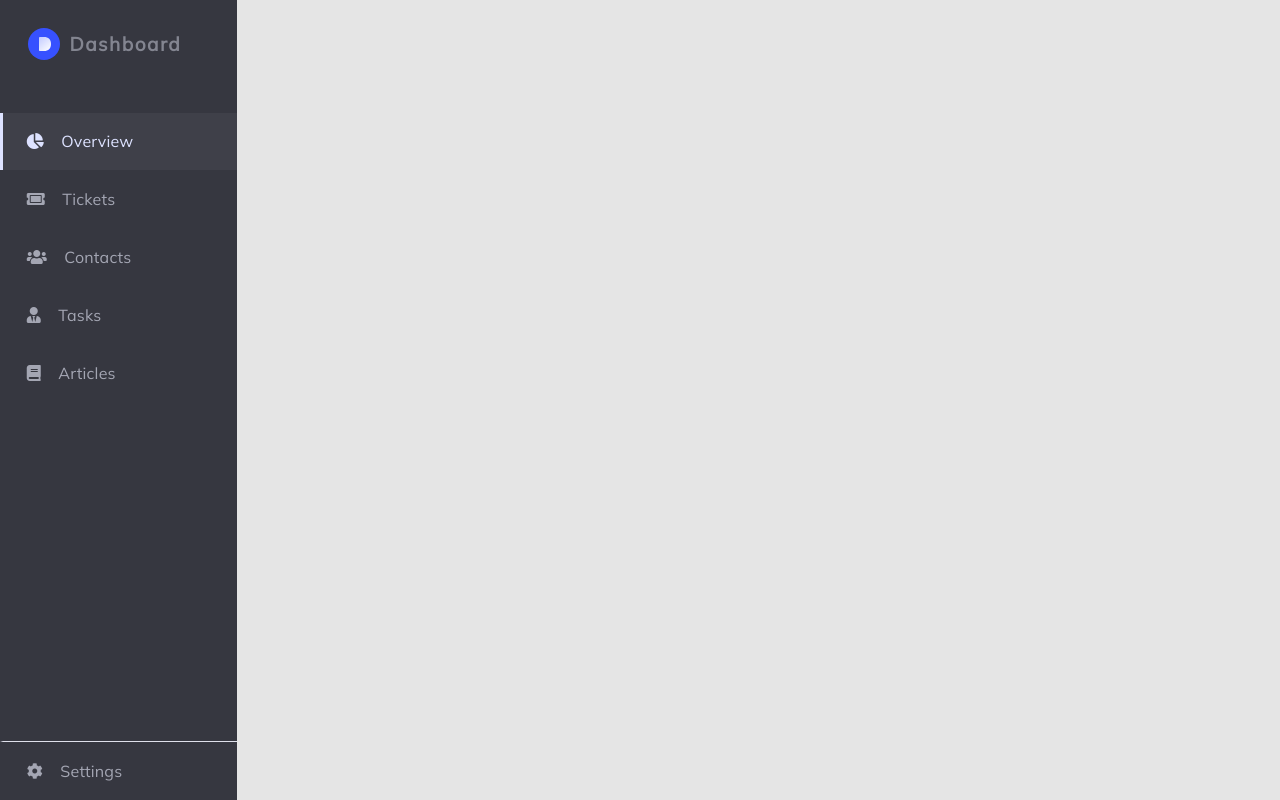
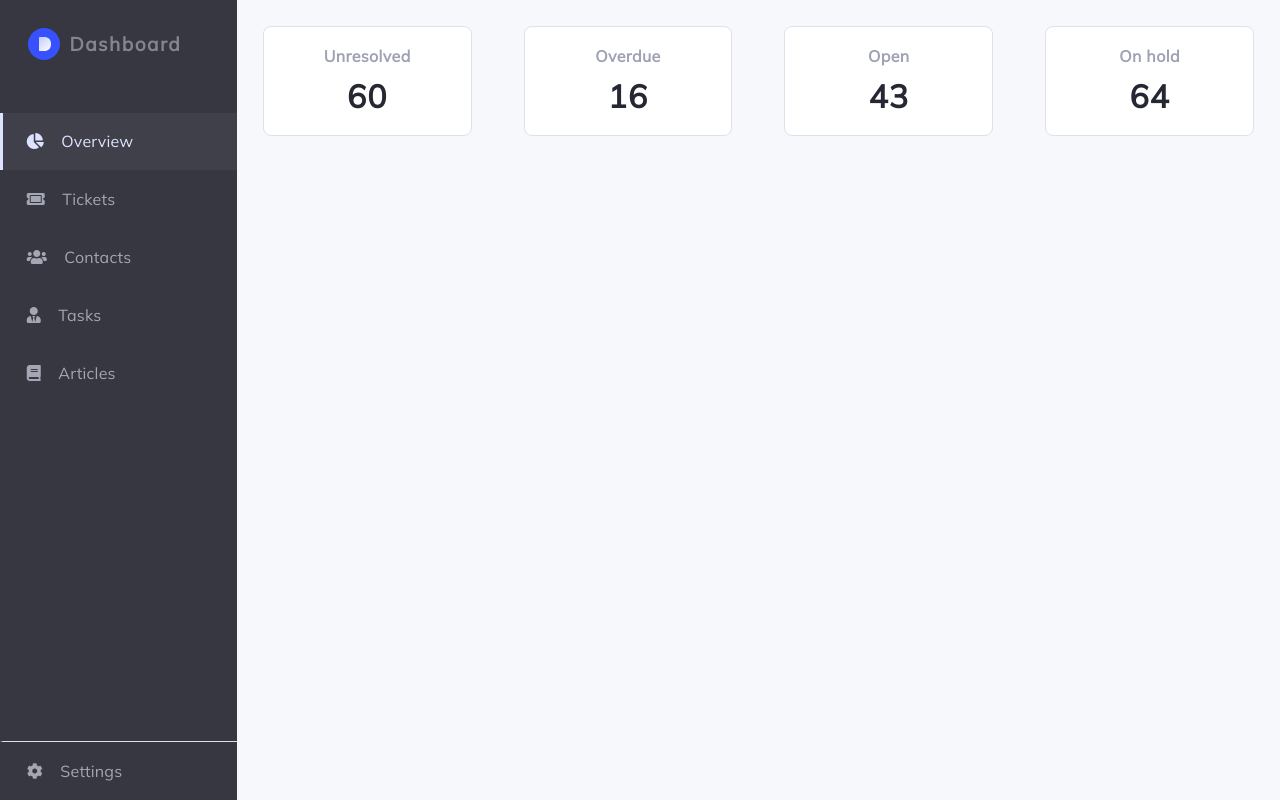
Before and after one commit to 19username95/dashboard_ui, a website: page app/index.html in a window 1280 px wide. Drawn offline with nearby package versions, Linux system fonts and the light colour scheme.

Commit message:
add cards

```diff
--- a/app/index.html
+++ b/app/index.html
@@ -66,6 +66,8 @@
 
   <section id="overview-page" class="content__page content__page_active">
 
+    <section class="summary__cards"></section>
+
   </section>
 
   <section id="tickets-page" class="content__page ">
--- a/app/js/app.js
+++ b/app/js/app.js
@@ -1,6 +1,10 @@
 $( document ).ready(function() {
+  fetch('/mocks/summary.json')
+    .then(res => res.json())
+    .then(renderSummary);
 });
 
+// menu logic
 $('.menu__tabs .menu__tab').on('click', function (e) {
   e.preventDefault();
   $(this).siblings().removeClass('menu__tab_active');
@@ -9,3 +13,16 @@ $('.menu__tabs .menu__tab').on('click', function (e) {
   $(target).addClass('content__page_active');
   $('.content > .content__page').not(target).removeClass('content__page_active');
 });
+
+// summary cards from json
+const renderSummary = ({ summaryCards }) => {
+  const container = $('.summary__cards');
+  summaryCards.map((card, i) => {
+    container.append(`
+    <div class="summary__cards--card card">
+        <div class="summary__cards--title">${card.name}</div>
+        <div class="summary__cards--amount">${card.amount}</div>
+      </div>
+    `);
+  });
+}
--- a/app/js/scripts.min.js
+++ b/app/js/scripts.min.js
@@ -1 +1 @@
-$(document).ready((function(){})),$(".menu__tabs .menu__tab").on("click",(function(t){t.preventDefault(),$(this).siblings().removeClass("menu__tab_active"),$(this).addClass("menu__tab_active");let e=$(this).attr("data-page-id");$(e).addClass("content__page_active"),$(".content > .content__page").not(e).removeClass("content__page_active")}));
+$(document).ready((function(){fetch("/mocks/summary.json").then(a=>a.json()).then(renderSummary)})),$(".menu__tabs .menu__tab").on("click",(function(a){a.preventDefault(),$(this).siblings().removeClass("menu__tab_active"),$(this).addClass("menu__tab_active");let n=$(this).attr("data-page-id");$(n).addClass("content__page_active"),$(".content > .content__page").not(n).removeClass("content__page_active")}));const renderSummary=({summaryCards:a})=>{const n=$(".summary__cards");a.map((a,t)=>{n.append(`\n    <div class="summary__cards--card card">\n        <div class="summary__cards--title">${a.name}</div>\n        <div class="summary__cards--amount">${a.amount}</div>\n      </div>\n    `)})};
--- /dev/null
+++ b/app/mocks/summary.json
@@ -0,0 +1,20 @@
+{
+  "summaryCards": [
+    {
+      "name": "Unresolved",
+      "amount": 60
+    },
+    {
+      "name": "Overdue",
+      "amount": 16
+    },
+    {
+      "name": "Open",
+      "amount": 43
+    },
+    {
+      "name": "On hold",
+      "amount": 64
+    }
+  ]
+}
--- /dev/null
+++ b/app/scss/_card.scss
@@ -0,0 +1,8 @@
+@import "variables";
+
+.card {
+  border: 1px solid #DFE0EB;
+  border-radius: 8px;
+  background-color: $white;
+  color: $black;
+}
--- /dev/null
+++ b/app/scss/_summary-cards.scss
@@ -0,0 +1,41 @@
+@import "variables";
+
+.summary__cards {
+  width: 100%;
+  display: grid;
+  grid-template-columns: repeat(4, 25%);
+
+  .summary__cards--card {
+    display: inline-flex;
+    flex-direction: column;
+    text-align: center;
+    margin: 10%;
+    cursor: pointer;
+    padding: 5%;
+    font-weight: 700;
+
+    .summary__cards--title {
+      padding: 3%;
+      color: $card-title-color;
+      font-size: 1em;
+      letter-spacing: 0.4px;
+    }
+    .summary__cards--amount {
+      padding: 3%;
+      color: $card-amount-color;
+      font-size: 2em;
+      letter-spacing: 1px;
+    }
+  }
+
+  .summary__cards--card:hover {
+    border: $card-active-color 1px solid;
+    color: $card-active-color;
+    box-shadow:
+      0 0 0 2px rgb(221,226,255);
+  }
+  .summary__cards--card:hover .summary__cards--title,
+  .summary__cards--card:hover .summary__cards--amount {
+    color: $card-active-color;
+  }
+}
--- a/app/scss/_variables.scss
+++ b/app/scss/_variables.scss
@@ -1,4 +1,4 @@
-$background: #E5E5E5;
+$background: #F7F8FC;
 $font-family-mulish: Mulish, mulish;
 $topic-container-desktop: 12% 12% 22% 12%;
 $container-desktop: 8% 10%;
@@ -35,6 +35,14 @@ $menu-logo-color-inside: $white;
 $section-borders-color: #DFE0EB;
 $section-background: $white;
 
+// cards
+$border: 1px solid #DFE0EB;
+$border-radius: 8px;
+$card-background-color: $white;
+$card-title-color: $grey;
+$card-amount-color: $black;
+$card-active-color: $blue;
+
 // tasks
 $urgent-task-color: $yellow;
 $new-task-color: $green;
--- a/app/scss/main.scss
+++ b/app/scss/main.scss
@@ -4,3 +4,5 @@
 @import "variables";
 @import "menu";
 @import "content";
+@import "card";
+@import "summary-cards";
```
Also changed, not shown: app/css/styles.min.css.
